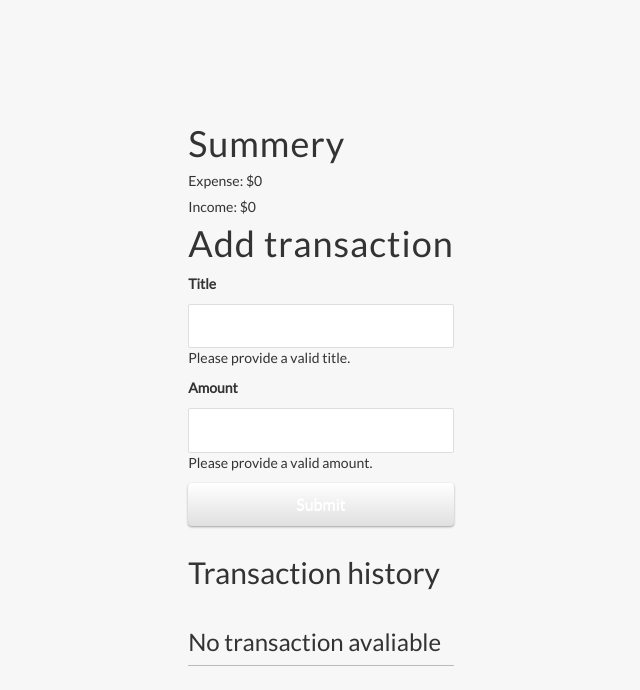
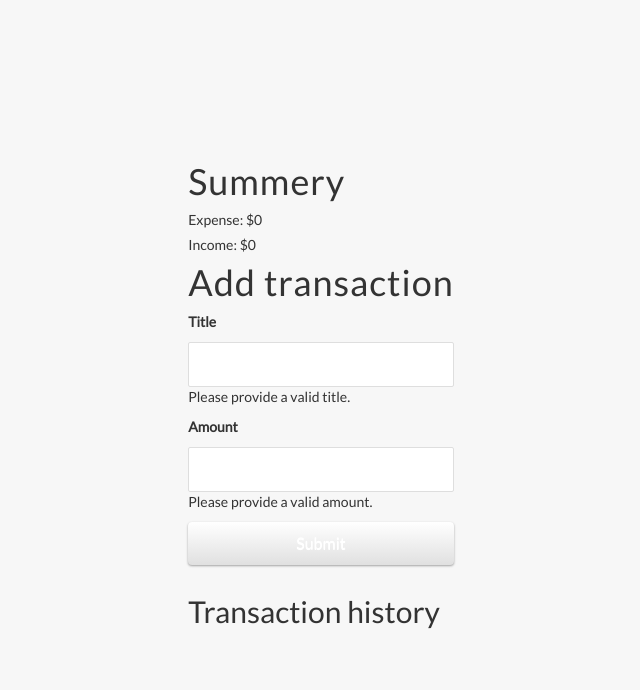
Before and after one commit to mhd-zulqarnain/expense-calculator, a React (Create React App) app: page / in a window 1280 px wide. Shown: the top 690 px of the page, without its empty margins (319-959 px from the left). Built offline with nearby package versions, Linux system fonts and the light colour scheme.

Commit message:
removed check

```diff
--- a/src/components/TransactionsHistory.js
+++ b/src/components/TransactionsHistory.js
@@ -10,11 +10,9 @@ const TransactionsHistory = () => {
         <div>
             <h2>Transaction history</h2>
             {
-                transactionAvailable ?
-                    history.map(item => {
+                history.map(item => {
                         return <Transaction key={item.id} transaction={item} />
-                    }) :
-                    <h3>No transaction avaliable</h3>
+                    })
             }
         </div>);
 }
```
